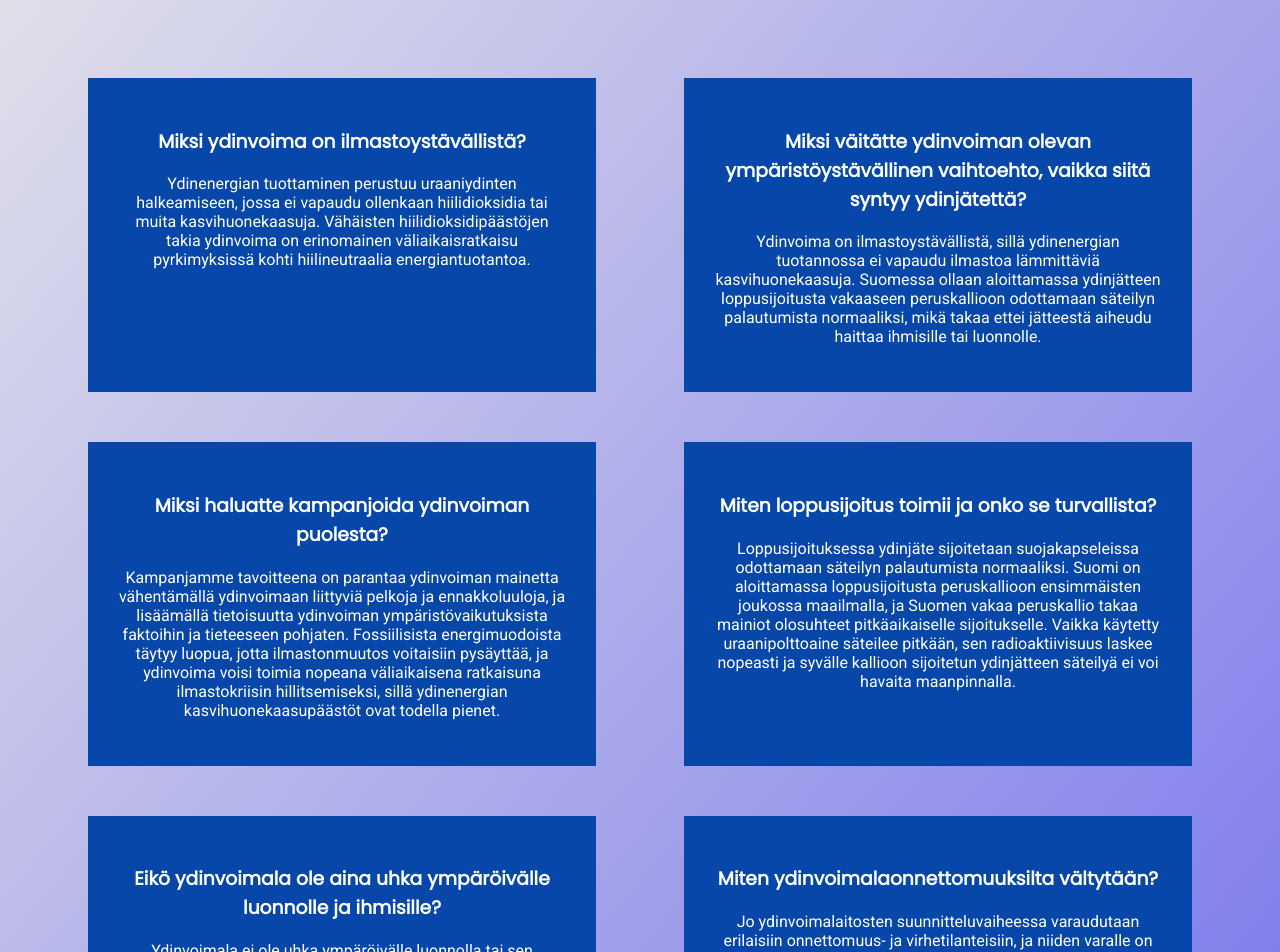
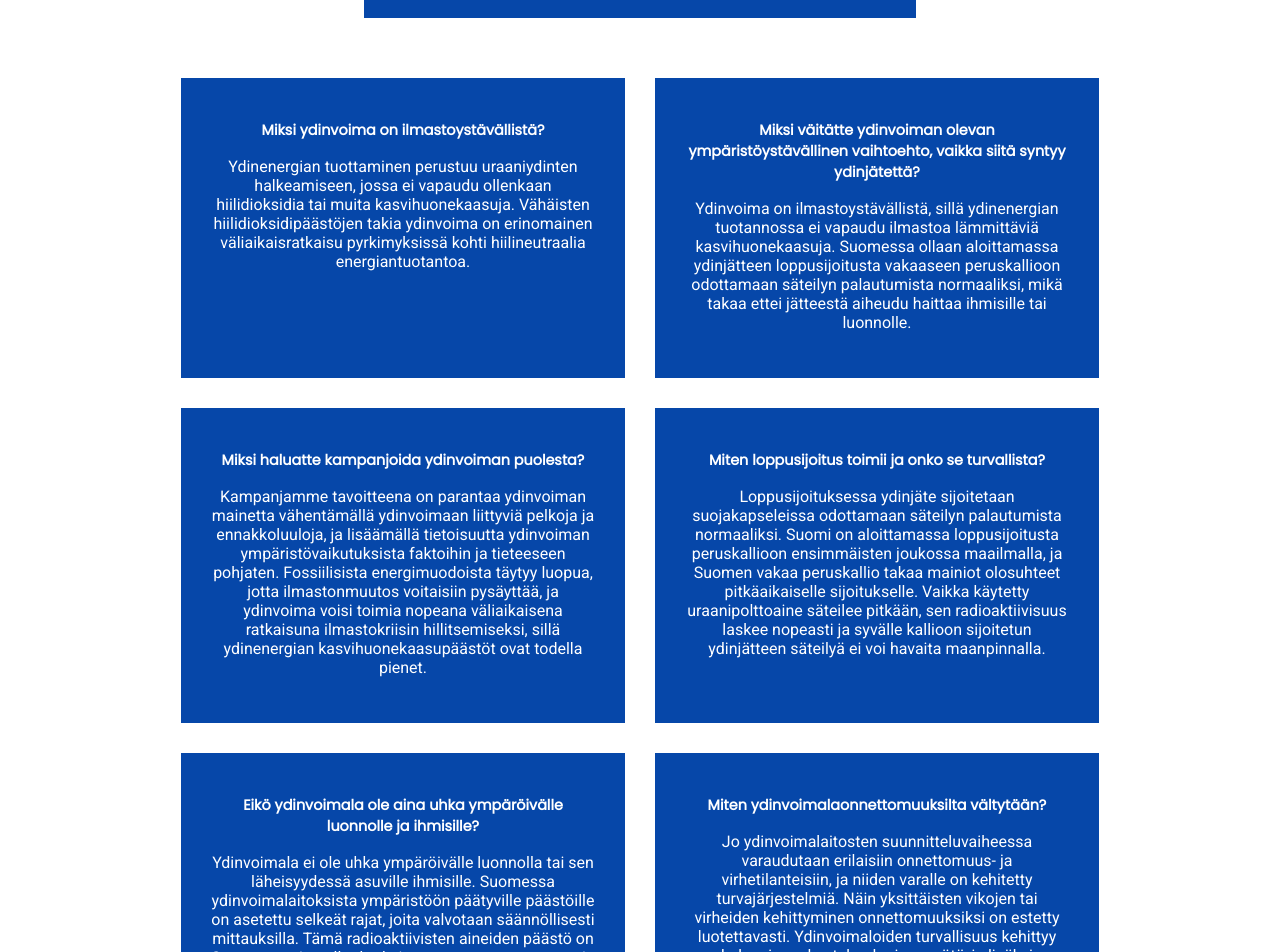
Before and after one commit to pyrysepp/vdmwebsovellus, a React (Create React App) app: page /faq in a window 1280 px wide. Shown: the part 260-1212 px from the top of the page. Built offline with nearby package versions, Linux system fonts and the light colour scheme.

Commit message:
keskustelu-osiota muokattu lisää

```diff
--- a/src/components/Faq.css
+++ b/src/components/Faq.css
@@ -1,15 +1,14 @@
 .backround-container {
     padding-top: 60px;
-    background-color: #e9e9e9;
+    background-color: white;
     width: 100%;
-    background-image: linear-gradient(to bottom right,#e9e9e9, rgb(117, 115, 236));
     padding-bottom: 60px;
 }
 
 .faq-container {
     width: 100%;
     display: flex;
-    justify-content: space-evenly;
+    justify-content: center;
     align-items: stretch;
     flex-flow: row wrap;
     text-align: center;
@@ -18,10 +17,12 @@
 .answer-container {
     text-align: center;
     padding: 30px;
-    width: 35%;
+    width: 30%;
     background-color: #0647A9;
     color: white;
-    margin-top: 50px;
+    margin-top: 30px;
+    margin-right: 15px;
+    margin-left: 15px;
 }
 
 .faq-header-container {
@@ -37,7 +38,7 @@
     background-color: #0647A9;
     width: 40%;
     margin: 30px;
-    padding: 10px;
+    padding: 20px;
     color: white;
     text-align: center;
 }
--- a/src/components/Faq.js
+++ b/src/components/Faq.js
@@ -18,49 +18,49 @@ const Faq = () => {
             </div>
             <div className="faq-container">
                 <div className="answer-container">
-                    <h3>
+                    <h1>
                         Miksi ydinvoima on ilmastoystävällistä?
-                    </h3>
+                    </h1>
                     <p>
                         Ydinenergian tuottaminen perustuu uraaniydinten halkeamiseen, jossa ei vapaudu ollenkaan hiilidioksidia tai muita kasvihuonekaasuja. Vähäisten hiilidioksidipäästöjen takia ydinvoima on erinomainen väliaikaisratkaisu pyrkimyksissä kohti hiilineutraalia energiantuotantoa.
                     </p>
                 </div>
                 <div className="answer-container">
-                    <h3>
+                    <h1>
                         Miksi väitätte ydinvoiman olevan ympäristöystävällinen vaihtoehto, vaikka siitä syntyy ydinjätettä?
-                    </h3>
+                    </h1>
                     <p>
                         Ydinvoima on ilmastoystävällistä, sillä ydinenergian tuotannossa ei vapaudu ilmastoa lämmittäviä kasvihuonekaasuja. Suomessa ollaan aloittamassa ydinjätteen loppusijoitusta vakaaseen peruskallioon odottamaan säteilyn palautumista normaaliksi, mikä takaa ettei jätteestä aiheudu haittaa ihmisille tai luonnolle.
                     </p>
                 </div>
                 <div className="answer-container">
-                    <h3>
+                    <h1>
                         Miksi haluatte kampanjoida ydinvoiman puolesta?
-                    </h3>
+                    </h1>
                     <p>
                         Kampanjamme tavoitteena on parantaa ydinvoiman mainetta vähentämällä ydinvoimaan liittyviä pelkoja ja ennakkoluuloja, ja lisäämällä tietoisuutta ydinvoiman ympäristövaikutuksista faktoihin ja tieteeseen pohjaten. Fossiilisista energimuodoista täytyy luopua, jotta ilmastonmuutos voitaisiin pysäyttää, ja ydinvoima voisi toimia nopeana väliaikaisena ratkaisuna ilmastokriisin hillitsemiseksi, sillä ydinenergian kasvihuonekaasupäästöt ovat todella pienet.
                     </p>
                 </div>
                 <div className="answer-container">
-                    <h3>
+                    <h1>
                         Miten loppusijoitus toimii ja onko se turvallista?
-                    </h3>
+                    </h1>
                     <p>
                         Loppusijoituksessa ydinjäte sijoitetaan suojakapseleissa odottamaan säteilyn palautumista normaaliksi. Suomi on aloittamassa loppusijoitusta peruskallioon ensimmäisten joukossa maailmalla, ja Suomen vakaa peruskallio takaa mainiot olosuhteet pitkäaikaiselle sijoitukselle. Vaikka käytetty uraanipolttoaine säteilee pitkään, sen radioaktiivisuus laskee nopeasti ja syvälle kallioon sijoitetun ydinjätteen säteilyä ei voi havaita maanpinnalla.
                     </p>
                 </div>
                 <div className="answer-container">
-                    <h3>
+                    <h1>
                         Eikö ydinvoimala ole aina uhka ympäröivälle luonnolle ja ihmisille?
-                    </h3>
+                    </h1>
                     <p>
                         Ydinvoimala ei ole uhka ympäröivälle luonnolla tai sen läheisyydessä asuville ihmisille. Suomessa ydinvoimalaitoksista ympäristöön päätyville päästöille on asetettu selkeät rajat, joita valvotaan säännöllisesti mittauksilla. Tämä radioaktiivisten aineiden päästö on Suomessa aina ollut korkeintaan muutaman prosentin sallitusta raja-arvosta, joka määritelty niin, ettei kukaan ydinvoimalan lähistöllä asuva voi saada yli 0,1 millisievertin säteilyannosta vuodessa päästöjen aiheuttamana. Esimerkiksi luonnon taustasäteily aiheuttaa suomalaisille tähän verrattuna moninkertaisen säteilyannoksen, keskimäärin 3,7 millisievertiä vuodessa.
                     </p>
                 </div>
                 <div className="answer-container">
-                    <h3>
+                    <h1>
                         Miten ydinvoimalaonnettomuuksilta vältytään?
-                    </h3>
+                    </h1>
                     <p>
                         Jo ydinvoimalaitosten suunnitteluvaiheessa varaudutaan erilaisiin onnettomuus- ja virhetilanteisiin, ja niiden varalle on kehitetty turvajärjestelmiä. Näin yksittäisten vikojen tai virheiden kehittyminen onnettomuuksiksi on estetty luotettavasti. Ydinvoimaloiden turvallisuus kehittyy koko aja uuden teknologian myötä, ja lisäksi Säteilyturvakeskus (STUK) varmistaa valvonnallaan, että kaikkia olemassa olevia turvallisuusmääräyksiä noudatetaan.
                     </p>
--- a/src/components/commentsection/CommentSection.css
+++ b/src/components/commentsection/CommentSection.css
@@ -60,7 +60,7 @@ form {
     flex-direction: column;
     justify-content: center;
     align-items: center;
-    background-image: linear-gradient(to top right,#e9e9e9,  rgb(117, 115, 236));
+    background-color: white;
     padding-bottom: 20px;
 }
 .inputfield {
```
